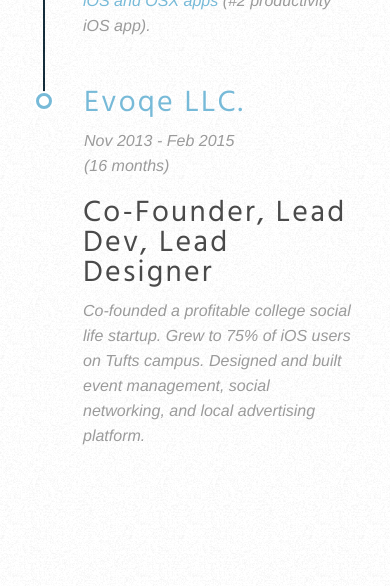
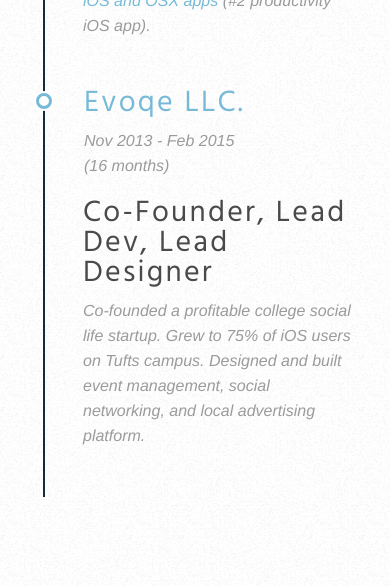
Before and after one commit to cwRichardKim/PersonalWebsite, a Jekyll site: the page built from index.html, in a window 390 px wide. Shown: the part 2497-3083 px from the top of the page. Built offline with Jekyll 4.4.1, drawn with Linux system fonts in a browser that asks for light colours.

Commit message:
Fix timeline vertical line height and positioning in job section
Co-authored-by: cwrichardkim93 <cwrichardkim93@gmail.com>

```diff
--- a/_sass/default.scss
+++ b/_sass/default.scss
@@ -546,6 +546,8 @@ $margin-top-jobs-instance: 50px;
   }
   .timeline .job_instance .timeline_vert_line {
     margin-left: 43px;
+    height: calc(100% + $margin-top-jobs-instance);
+    top: 0;
   }
   .timeline .info_left {
     margin-left: 80px;
@@ -615,6 +617,8 @@ $margin-top-jobs-instance: 50px;
   /* job section mobile */
   .timeline .job_instance .timeline_vert_line {
     margin-left: 43px;
+    height: calc(100% + $margin-top-jobs-instance);
+    top: 0;
   }
 
   .timeline .info_right .job_content_text {
```
